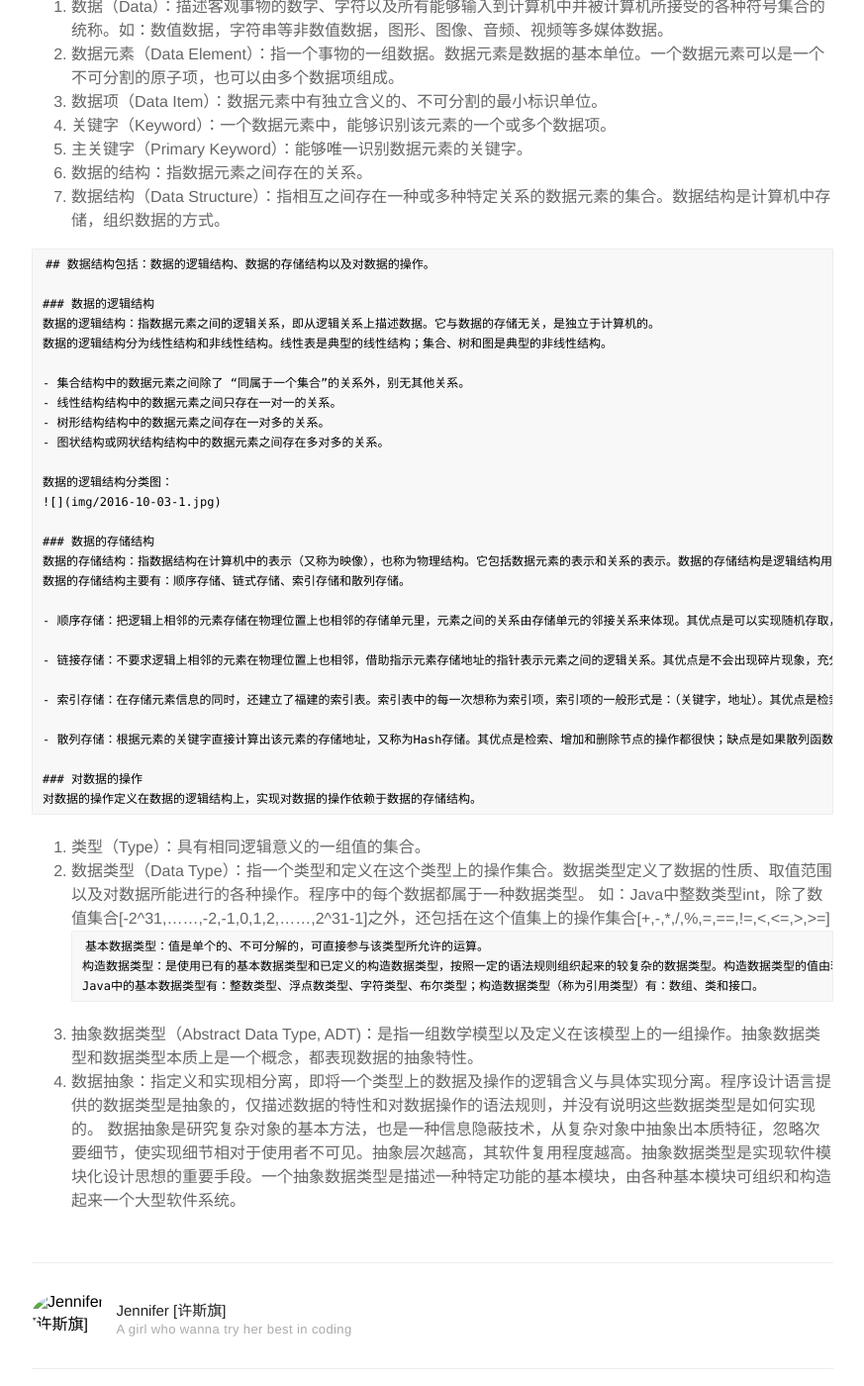
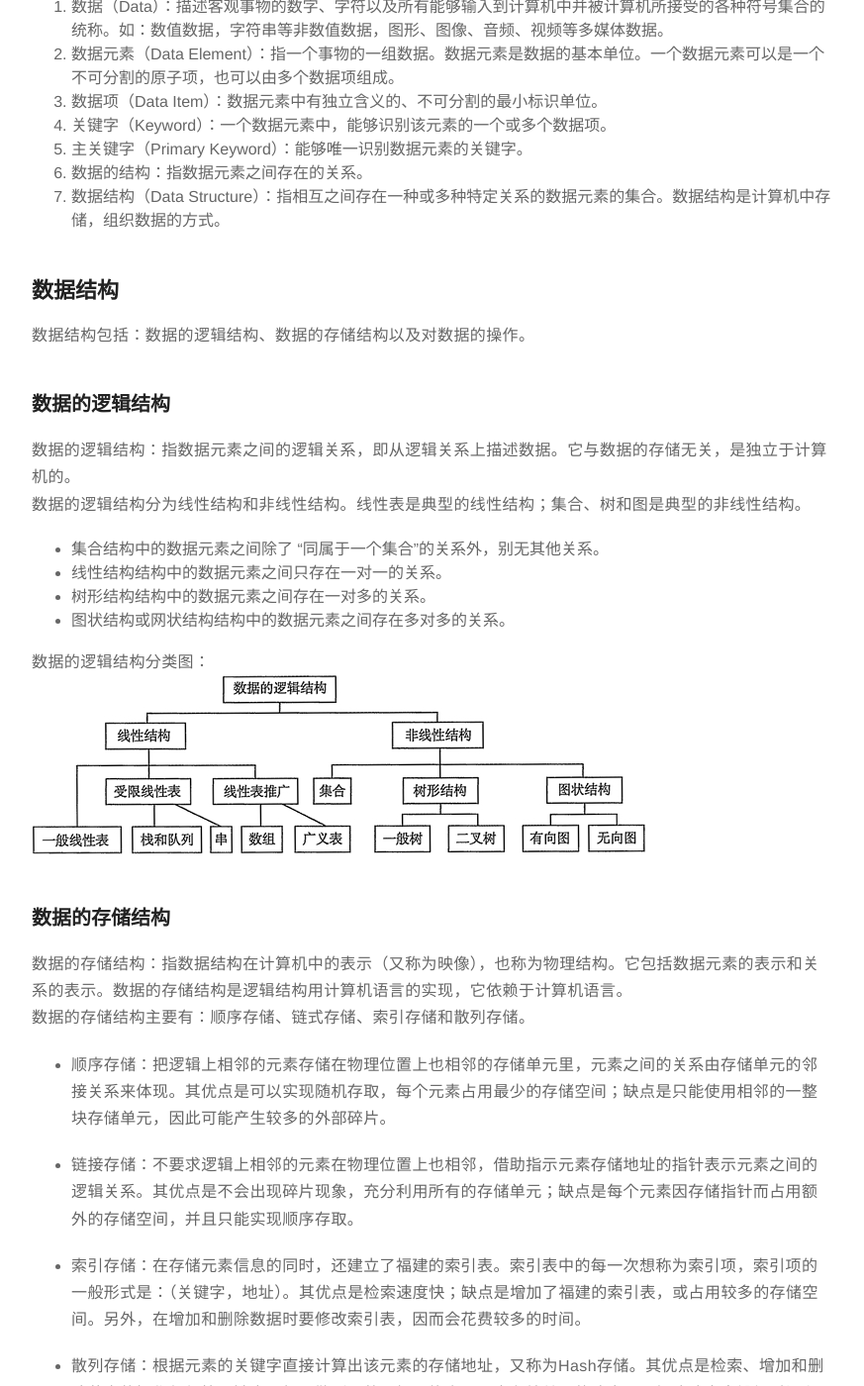
Before and after one commit to siqi-xu/siqi-xu.github.io, a Jekyll site: the page built from _posts/2016-10-03-Data-Structure.md, in a window 1280 px wide and 1400 px high, scrolled down 697 px. Shown: the whole window at 99% size, without its empty margins (203-1076 px from the left). Built offline with Jekyll 4.4.1, drawn with Linux system fonts in a browser that asks for light colours; part of the change alters nothing that is shown; some of the changed text lies outside the part shown.

Commit message:
Update 2016-10-03-Data-Structure.md

````diff
--- a/_posts/2016-10-03-Data-Structure.md
+++ b/_posts/2016-10-03-Data-Structure.md
@@ -26,8 +26,9 @@ blog: true
 6. 数据的结构：指数据元素之间存在的关系。
 7. 数据结构（Data Structure）：指相互之间存在一种或多种特定关系的数据元素的集合。数据结构是计算机中存储，组织数据的方式。
 
-```
-## 数据结构包括：数据的逻辑结构、数据的存储结构以及对数据的操作。
+
+## 数据结构
+数据结构包括：数据的逻辑结构、数据的存储结构以及对数据的操作。
 
 ### 数据的逻辑结构
 数据的逻辑结构：指数据元素之间的逻辑关系，即从逻辑关系上描述数据。它与数据的存储无关，是独立于计算机的。
@@ -55,16 +56,17 @@ blog: true
 
 ### 对数据的操作
 对数据的操作定义在数据的逻辑结构上，实现对数据的操作依赖于数据的存储结构。
-```
 
 
+## 数据类型
 8. 类型（Type）：具有相同逻辑意义的一组值的集合。
 9. 数据类型（Data Type）：指一个类型和定义在这个类型上的操作集合。数据类型定义了数据的性质、取值范围以及对数据所能进行的各种操作。程序中的每个数据都属于一种数据类型。  如：Java中整数类型int，除了数值集合[-2^31,……,-2,-1,0,1,2,……,2^31-1]之外，还包括在这个值集上的操作集合[+,-,*,/,%,=,==,!=,<,<=,>,>=]
 ```
 基本数据类型：值是单个的、不可分解的，可直接参与该类型所允许的运算。
 构造数据类型：是使用已有的基本数据类型和已定义的构造数据类型，按照一定的语法规则组织起来的较复杂的数据类型。构造数据类型的值由若干元素组合而成，这些元素安某种结构组织在一起。
-Java中的基本数据类型有：整数类型、浮点数类型、字符类型、布尔类型；构造数据类型（称为引用类型）有：数组、类和接口。
+如：Java中的基本数据类型有：整数类型、浮点数类型、字符类型、布尔类型；构造数据类型（称为引用类型）有：数组、类和接口。
 ```
 
 10. 抽象数据类型（Abstract Data Type, ADT)：是指一组数学模型以及定义在该模型上的一组操作。抽象数据类型和数据类型本质上是一个概念，都表现数据的抽象特性。
-11. 数据抽象：指定义和实现相分离，即将一个类型上的数据及操作的逻辑含义与具体实现分离。程序设计语言提供的数据类型是抽象的，仅描述数据的特性和对数据操作的语法规则，并没有说明这些数据类型是如何实现的。  数据抽象是研究复杂对象的基本方法，也是一种信息隐蔽技术，从复杂对象中抽象出本质特征，忽略次要细节，使实现细节相对于使用者不可见。抽象层次越高，其软件复用程度越高。抽象数据类型是实现软件模块化设计思想的重要手段。一个抽象数据类型是描述一种特定功能的基本模块，由各种基本模块可组织和构造起来一个大型软件系统。
+11. 数据抽象：指定义和实现相分离，即将一个类型上的数据及操作的逻辑含义与具体实现分离。程序设计语言提供的数据类型是抽象的，仅描述数据的特性和对数据操作的语法规则，并没有说明这些数据类型是如何实现的。
+数据抽象是研究复杂对象的基本方法，也是一种信息隐蔽技术，从复杂对象中抽象出本质特征，忽略次要细节，使实现细节相对于使用者不可见。抽象层次越高，其软件复用程度越高。抽象数据类型是实现软件模块化设计思想的重要手段。一个抽象数据类型是描述一种特定功能的基本模块，由各种基本模块可组织和构造起来一个大型软件系统。
````
